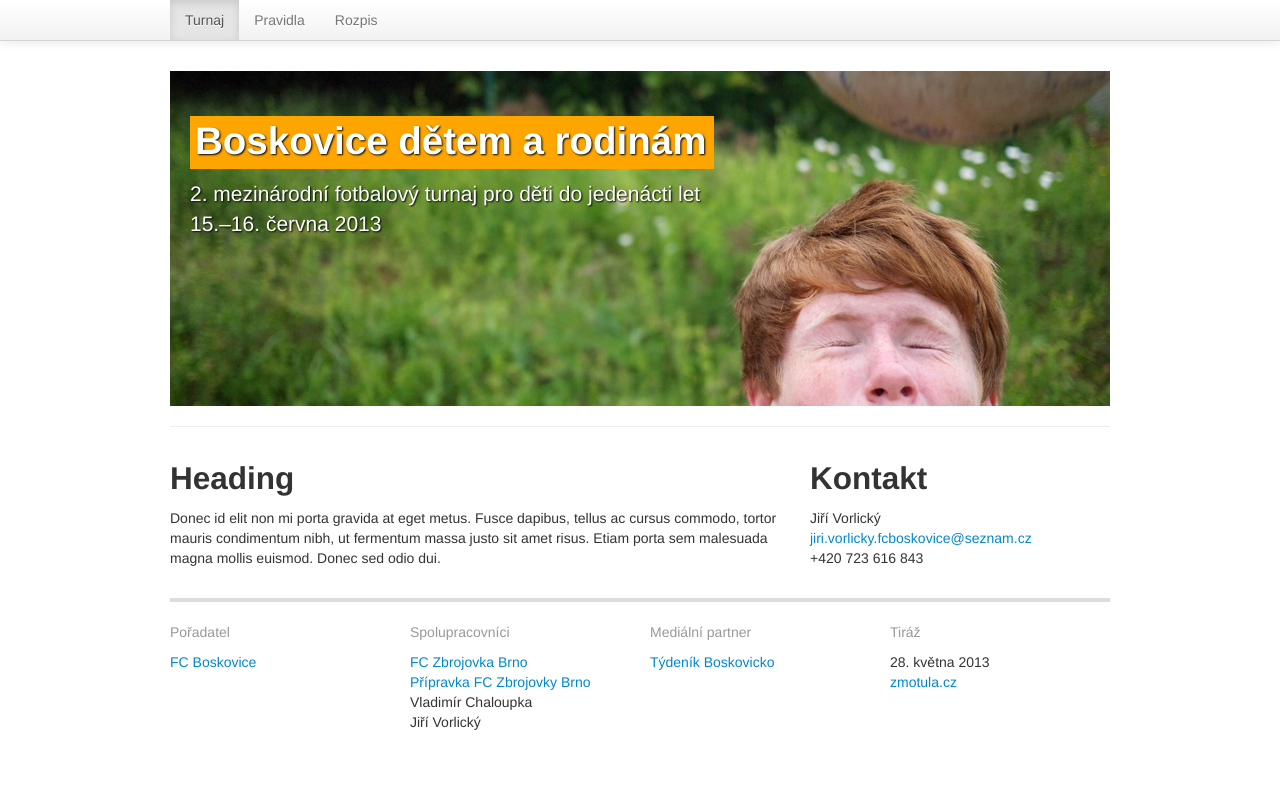
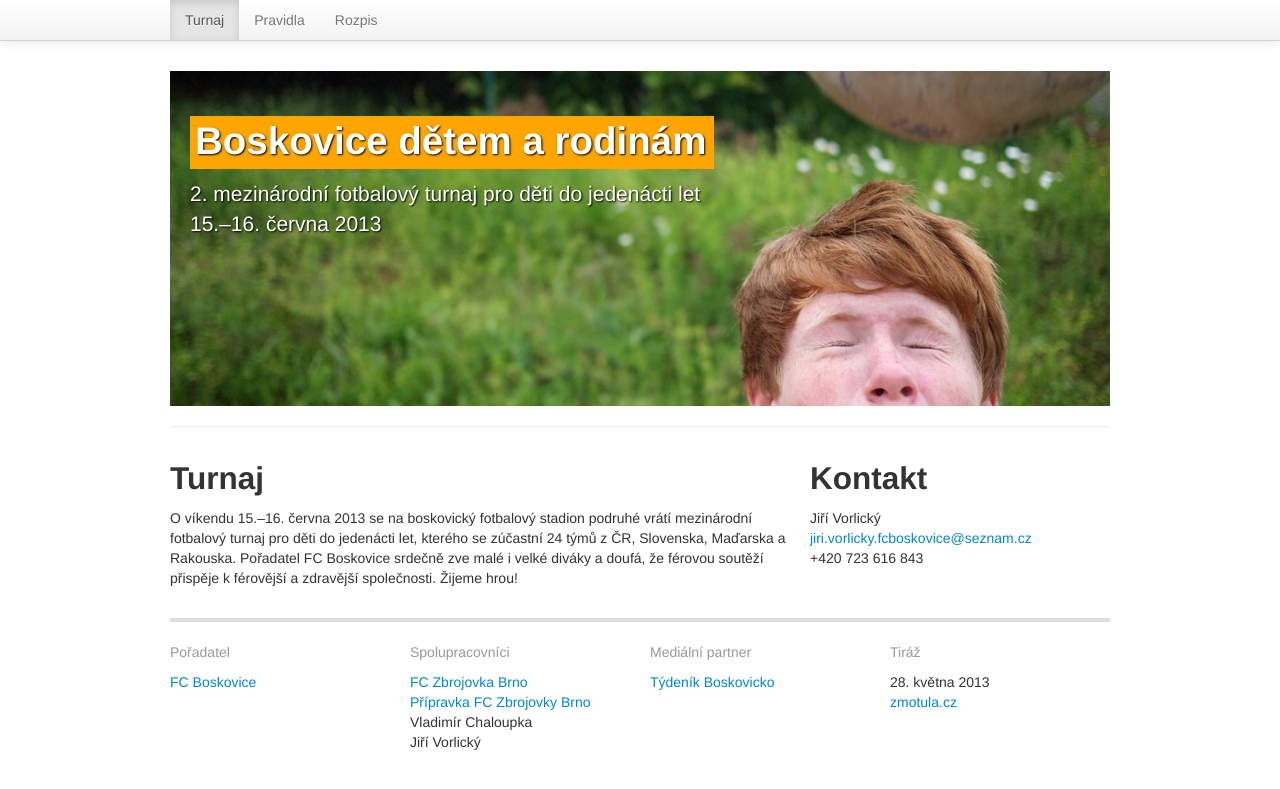
Before and after one commit to zoul/zijeme-hrou, a Jekyll site: the page built from turnaj/index.html, in a window 1280 px wide. Shown: the top 789 px of the page. Built offline with Jekyll 4.4.1, drawn with Linux system fonts in a browser that asks for light colours.

Commit message:
Úvodní text na titulku.

```diff
--- a/turnaj/index.html
+++ b/turnaj/index.html
@@ -5,8 +5,13 @@ class: turnaj
 ---
 <div class="row-fluid">
     <div class="span8">
-      <h2>Heading</h2>
-      <p>Donec id elit non mi porta gravida at eget metus. Fusce dapibus, tellus ac cursus commodo, tortor mauris condimentum nibh, ut fermentum massa justo sit amet risus. Etiam porta sem malesuada magna mollis euismod. Donec sed odio dui. </p>
+      <h2>Turnaj</h2>
+      <p>O víkendu 15.–16. června 2013 se na boskovický fotbalový stadion
+      podruhé vrátí mezinárodní fotbalový turnaj pro děti do jedenácti let,
+      kterého se zúčastní 24 týmů z ČR, Slovenska, Maďarska a Rakouska.
+      Pořadatel FC Boskovice srdečně zve malé i velké diváky a doufá, že
+      férovou soutěží přispěje k férovější a zdravější společnosti. Žijeme
+      hrou!</p>
     </div>
     <div class="span4">
       <h2>Kontakt</h2>
```
